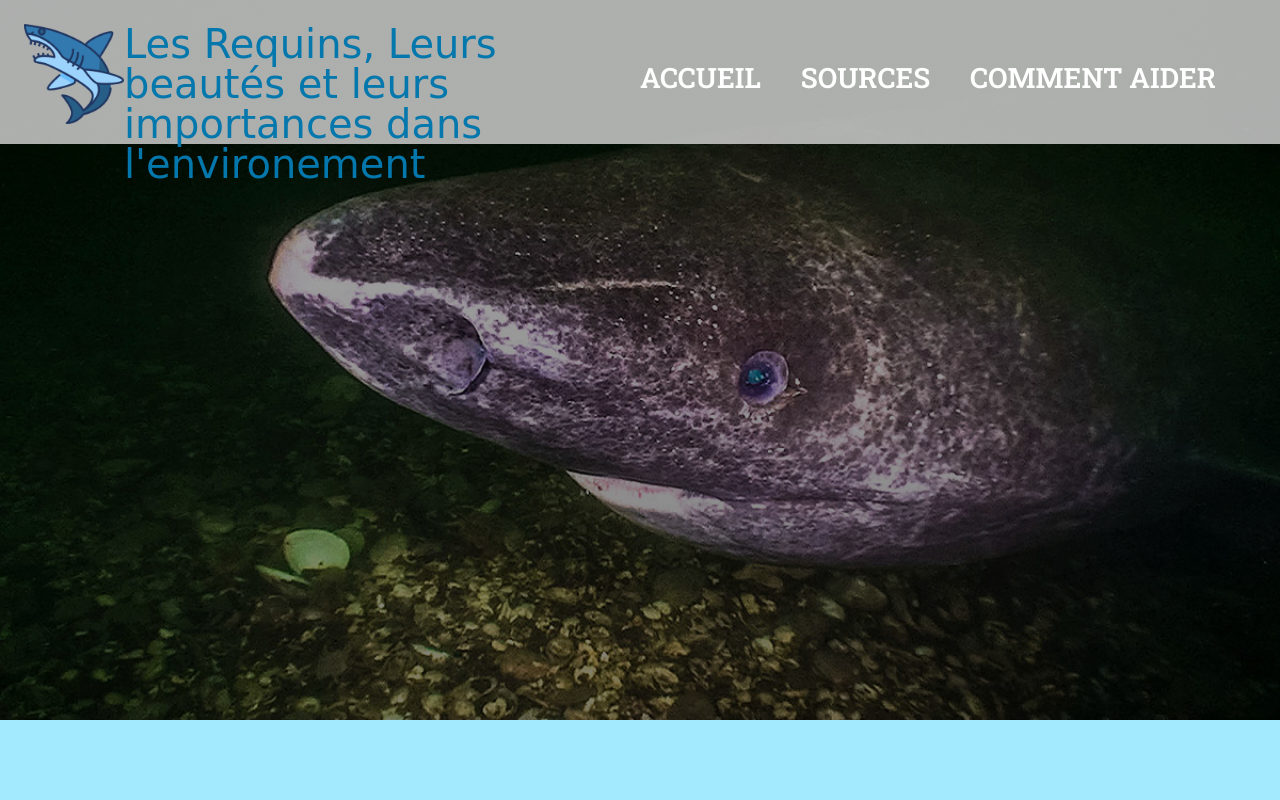
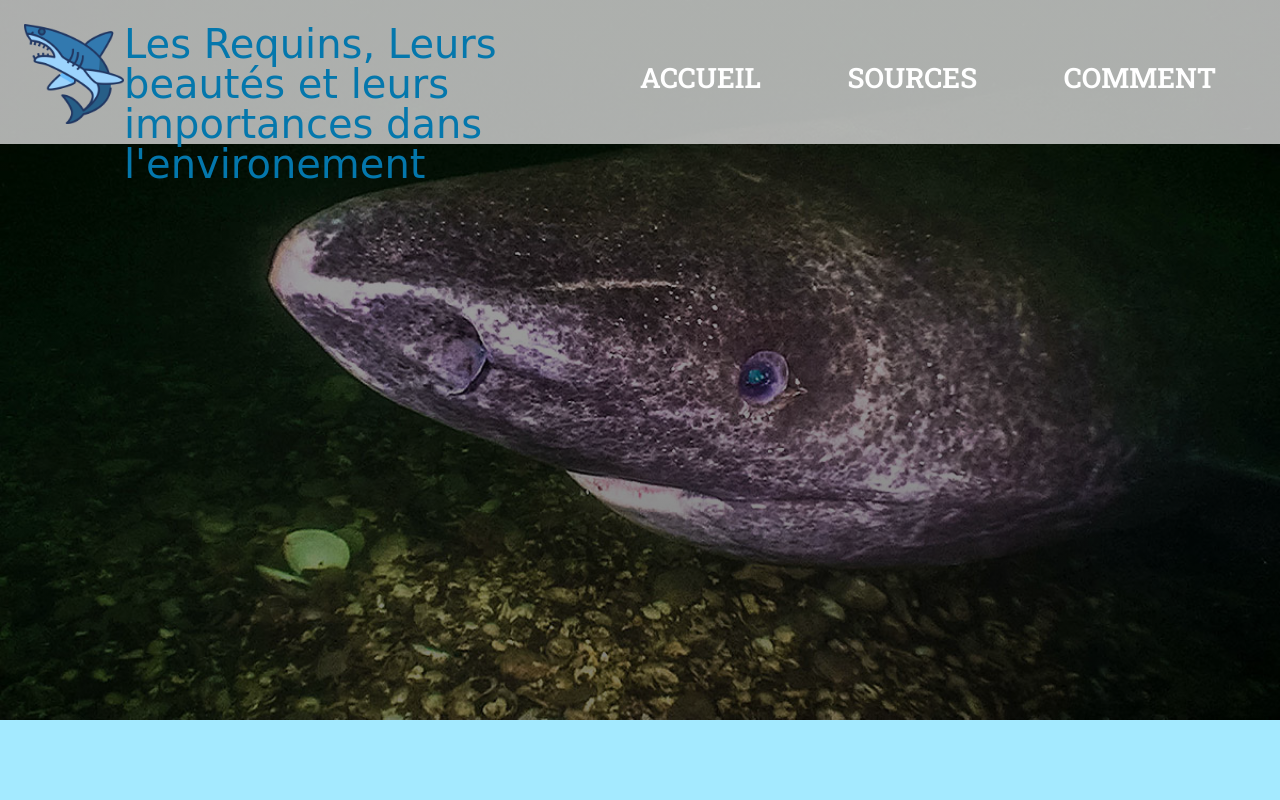
Before and after one commit to WilsonGravel-Emile/1w1-tpfinal, a plain HTML site: page index.html in a window 1280 px wide. Shown: the top 800 px of the page. Drawn offline with Linux system fonts and the light colour scheme; a web font is replaced by a local one.

Commit message:
organisation css

```diff
--- a/assets/css/styles.css
+++ b/assets/css/styles.css
@@ -33,7 +33,7 @@
   --texte-xl: 2.5rem;
   --texte-xxl: 4rem;
 }
-/* Demandé au prof la flèche en bas, FINIS LE MAIN, AJOUT DE SCROLL TYPE, PUIS le hero faut qu'il se déplace!!! */
+/* Demandé au prof la flèche en bas, FINIS LE MAIN, AJOUT DE SCROLL, PUIS le hero faut qu'il se déplace!!! */
 html,
 body {
   background: linear-gradient(
--- a/index.html
+++ b/index.html
@@ -11,7 +11,7 @@
   <body>
     <header>
         <section class="hero">
-          <div>
+         <div>
           <img src="assets/image/shark.png" alt="petit icone de requin">
           <h1>
             Les Requins, Leurs beautés et leurs importances dans l'environement
@@ -72,7 +72,7 @@
                 <a
                   href="https://www.paulandshark.com/fr/shark-world/save-the-sea/shark-trust/"
                   target="_blank"
-                  >COMMENT AIDER</a
+                  >COMMENT</a
                 >
               </li>
               <!-- plus de vidéo -->
@@ -264,7 +264,7 @@
             <input type="radio" name="choix" id="choix-3" value="choix-3">
           </div>
 
-          </div>
+
           <div class="input-group">
             <label for="age">Votre date de naissance</label>
             <input
@@ -277,7 +277,6 @@
          </section>
          <section>
           <h2>Information général</h2>
-          <div class="input-group">
           <div class="input-group">
             <label for="liste">Comment avez-vous entendu parler de nous?</label>
             <select name="liste" id="liste">
```
